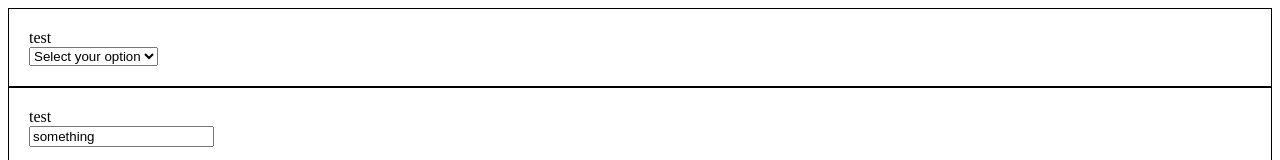
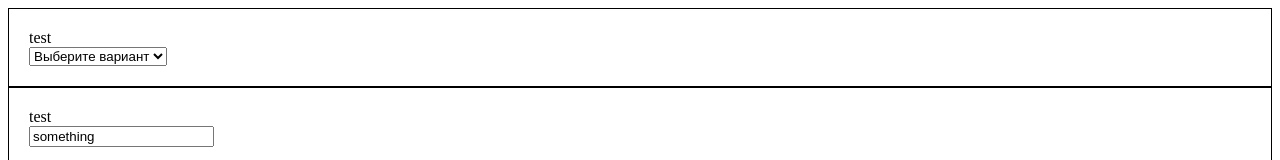
Before and after one commit to Alex8081-A/TodoList, a React (Create React App) app: page / in a window 1280 px wide. Shown: the top 160 px of the page. Built offline with nearby package versions, Linux system fonts and the light colour scheme.

Commit message:
Добавил плейсхолдер селекту, formItem в отдельный компонет, форму к компонетам

```diff
--- a/public/index.html
+++ b/public/index.html
@@ -14,7 +14,7 @@
       manifest.json provides metadata used when your web app is installed on a
       user's mobile device or desktop. See https://developers.google.com/web/fundamentals/web-app-manifest/
     -->
-    <link rel="manifest" href="%PUBLIC_URL%/manifest.json" />
+
     <!--
       Notice the use of %PUBLIC_URL% in the tags above.
       It will be replaced with the URL of the `public` folder during the build.
--- a/src/Sandbox/T4.js
+++ b/src/Sandbox/T4.js
@@ -1,5 +1,5 @@
 import React from "react";
-import Form from "./Form";
+import Form from "../components/Form/Form";
 
 function T4() {
     return (
@@ -9,8 +9,26 @@ function T4() {
                     {
                         type: 'select',
                         label: 'test',
-                        /*defaultValue: 'text3',*/
                         name: 'select',
+                        placeholder: 'Выберите вариант',
+                        options: [
+                            {
+                                label: 'text1',
+                                value: '1',
+                            },
+                            {
+                                label: 'text2',
+                                value: '2',
+                            },
+                            {
+                                label: 'text3',
+                                value: '3',
+                            },
+                            {
+                                label: 'text4',
+                                value: '4',
+                            },
+                        ]
                     },
                     {
                         type: 'text',
--- a/src/Sandbox/Form.js
+++ b/src/components/Form/Form.js
@@ -1,23 +1,5 @@
 import React, { useRef } from "react";
-import Select from "../components/Inputs/Select/Select";
-import Text from "../components/Inputs/Text/Text";
-import Checkbox from "../components/Inputs/Checkbox/Checkbox";
-
-const FormItem = (props) => {
-
-
-    let formInput;
-    if(props.type === 'select') formInput = <Select defaultValue ={props.defaultValue} name={props.name} placeholder={props.placeholder}/>
-    if(props.type === 'text') formInput = <Text defaultValue ={props.defaultValue} placeholder={props.placeholder} required={props.required} name={props.name}/>
-    if(props.type === 'checkbox') formInput = <Checkbox defaultValue ={props.defaultValue} name={props.name}/>
-
-    return (
-        <div style={{border: '1px solid black', padding: '20px'}}>
-            {props.label ? <label>{props.label}</label> : undefined}
-            {formInput}
-        </div>
-    )
-}
+import FormItem from "../FormItem/FormItem";
 
 const renderItems = (config) => config.map((item) => <FormItem {...item}/>)
 
@@ -33,12 +15,14 @@ const Form = (props) => {
         Array.from(elements)
           .filter((item) => !!item.name)
           .forEach((element) => {
+
             const { name, type } = element
             const value = type === 'checkbox' ? element.checked : element.value
 
             data.append(name, value)
           })
           console.log(Object.fromEntries(data.entries()))
+
         return data
       }
 
--- /dev/null
+++ b/src/components/FormItem/FormItem.js
@@ -0,0 +1,22 @@
+import React from "react";
+import Select from "../Inputs/Select/Select";
+import Text from "../Inputs/Text/Text";
+import Checkbox from "../Inputs/Checkbox/Checkbox";
+
+const FormItem = (props) => {
+
+
+    let formInput;
+    if(props.type === 'select') formInput = <Select defaultValue ={props.defaultValue} name={props.name} placeholder={props.placeholder}/>
+    if(props.type === 'text') formInput = <Text defaultValue ={props.defaultValue} placeholder={props.placeholder} required={props.required} name={props.name}/>
+    if(props.type === 'checkbox') formInput = <Checkbox defaultValue ={props.defaultValue} name={props.name}/>
+
+    return (
+        <div style={{border: '1px solid black', padding: '20px'}}>
+            {props.label ? <label>{props.label}</label> : undefined}
+            {formInput}
+        </div>
+    )
+}
+
+export default FormItem;
--- a/src/components/Inputs/Select/Select.js
+++ b/src/components/Inputs/Select/Select.js
@@ -2,7 +2,7 @@ import React, {useState} from 'react';
 
 const Select = (props) => {
 
-    const [value, setValue] = useState(props.defaultValue);
+    const [value, setValue] = useState(props.placeholder);
 
     function handleChange(event) {
 		setValue(event.target.value);
@@ -10,8 +10,8 @@ const Select = (props) => {
 
     return (
         <div>
-            <select value={value} onChange={handleChange} name={props.name} placeholder={props.placeholder}>
-            <option value="" disabled selected>Select your option</option>
+            <select value={value} onChange={handleChange} name={props.name} placeholder={props.placeholder} options={props.options}>
+            <option selected disabled hidden>{props.placeholder}</option>
 			<option>text1</option>
 			<option>text2</option>
 			<option>text3</option>
```
